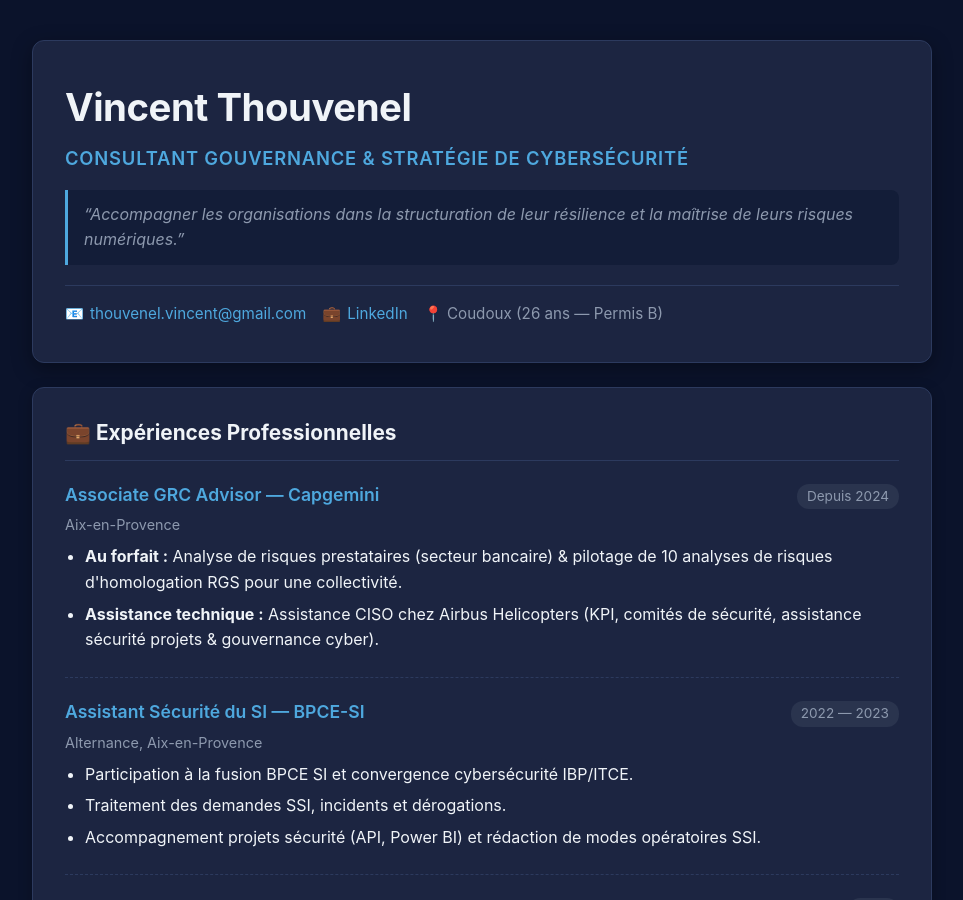
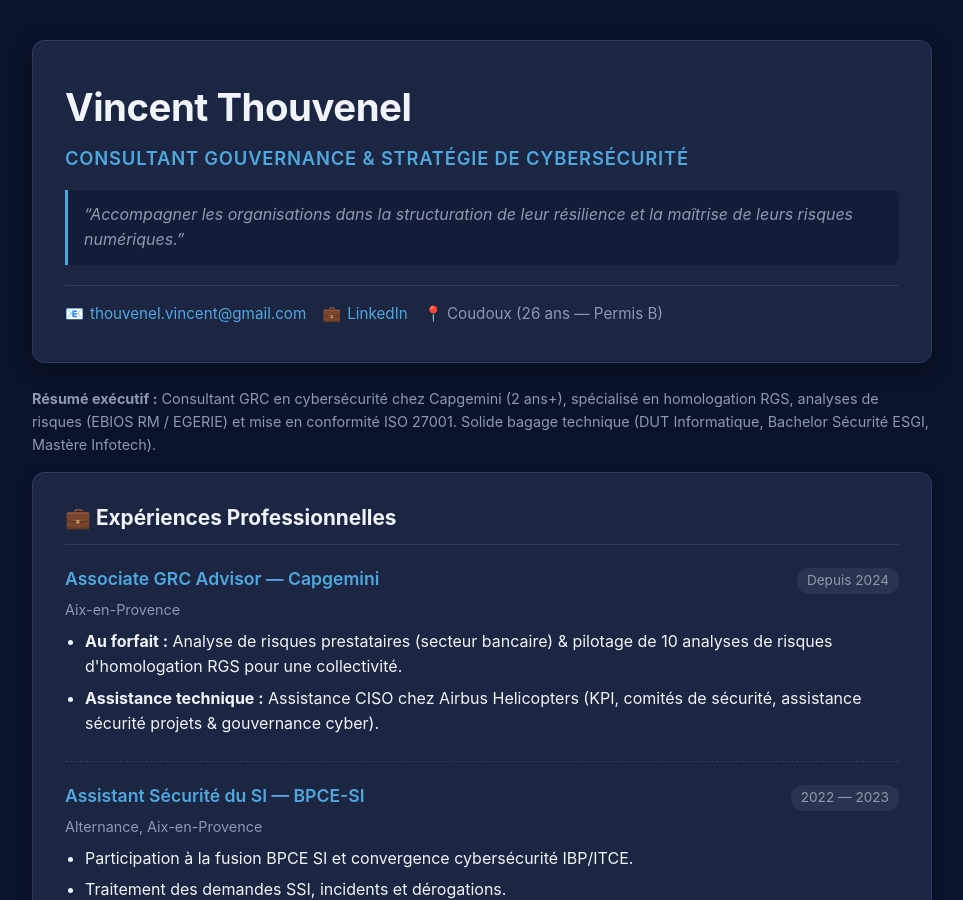
Before and after one commit to Vince13580/Vince13580.github.io, a Jekyll site: the page index.html, which Jekyll copies as it is, in a window 1280 px wide and 900 px high. Shown: the whole window, without its empty margins (158-1121 px from the left). Built offline with Jekyll 4.4.1, drawn with Linux system fonts in a browser that asks for light colours.

Commit message:
Enhance index.html with SEO and structured data
Added meta tags for SEO and structured data, including Open Graph and JSON-LD for Vincent Thouvenel's professional profile.

```diff
--- a/index.html
+++ b/index.html
@@ -3,6 +3,45 @@
 <head>
   <meta charset="UTF-8">
   <meta name="viewport" content="width=device-width, initial-scale=1.0">
+  <meta name="description" content="CV de Vincent Thouvenel - Consultant Gouvernance et Stratégie de Cybersécurité chez Capgemini. Expert ISO 27001, EBIOS RM et gestion des risques SSI.">
+  <meta name="keywords" content="Cybersécurité, GRC, EBIOS RM, ISO 27001, CISO, Capgemini, Consultant Sécurité, Aix-en-Provence">
+  <meta name="author" content="Vincent Thouvenel">
+  <!-- Open Graph pour les partages (LinkedIn / Twitter) -->
+  <meta property="og:title" content="Vincent Thouvenel — Consultant Cybersécurité (GRC)">
+  <meta property="og:description" content="Découvrez mon parcours en gouvernance, analyse de risques et stratégie de cybersécurité.">
+  <meta property="og:url" content="https://vince13580.github.io/">
+  <meta property="og:type" content="profile">
+  <script type="application/ld+json">
+  {
+    "@context": "https://schema.org",
+    "@type": "Person",
+    "name": "Vincent Thouvenel",
+    "jobTitle": "Consultant Gouvernance et Stratégie de Cybersécurité",
+    "worksFor": {
+      "@type": "Organization",
+      "name": "Capgemini"
+    },
+    "url": "https://vince13580.github.io/",
+    "sameAs": [
+      "https://www.linkedin.com/in/vincent-thouvenel/",
+      "https://github.com/vince13580"
+    ],
+    "address": {
+      "@type": "PostalAddress",
+      "addressLocality": "Coudoux",
+      "addressCountry": "FR"
+    },
+    "knowsAbout": [
+      "Cybersécurité",
+      "Gouvernance SI",
+      "EBIOS RM",
+      "ISO 27001",
+      "Gestion des risques",
+      "Analyse de risques",
+      "Sécurité des Systèmes d'Information"
+    ]
+  }
+  </script>
   <title>Vincent Thouvenel — Consultant Cybersécurité</title>
   <style>
     :root {
@@ -216,6 +255,10 @@
       </div>
     </header>
 
+    <div style="font-size: 0.9rem; color: var(--text-muted); margin-bottom: 15px;">
+  <strong>Résumé exécutif :</strong> Consultant GRC en cybersécurité chez Capgemini (2 ans+), spécialisé en homologation RGS, analyses de risques (EBIOS RM / EGERIE) et mise en conformité ISO 27001. Solide bagage technique (DUT Informatique, Bachelor Sécurité ESGI, Mastère Infotech).
+</div>
+
     <!-- Expériences -->
     <section class="card">
       <h3 class="section-title">💼 Expériences Professionnelles</h3>
```
